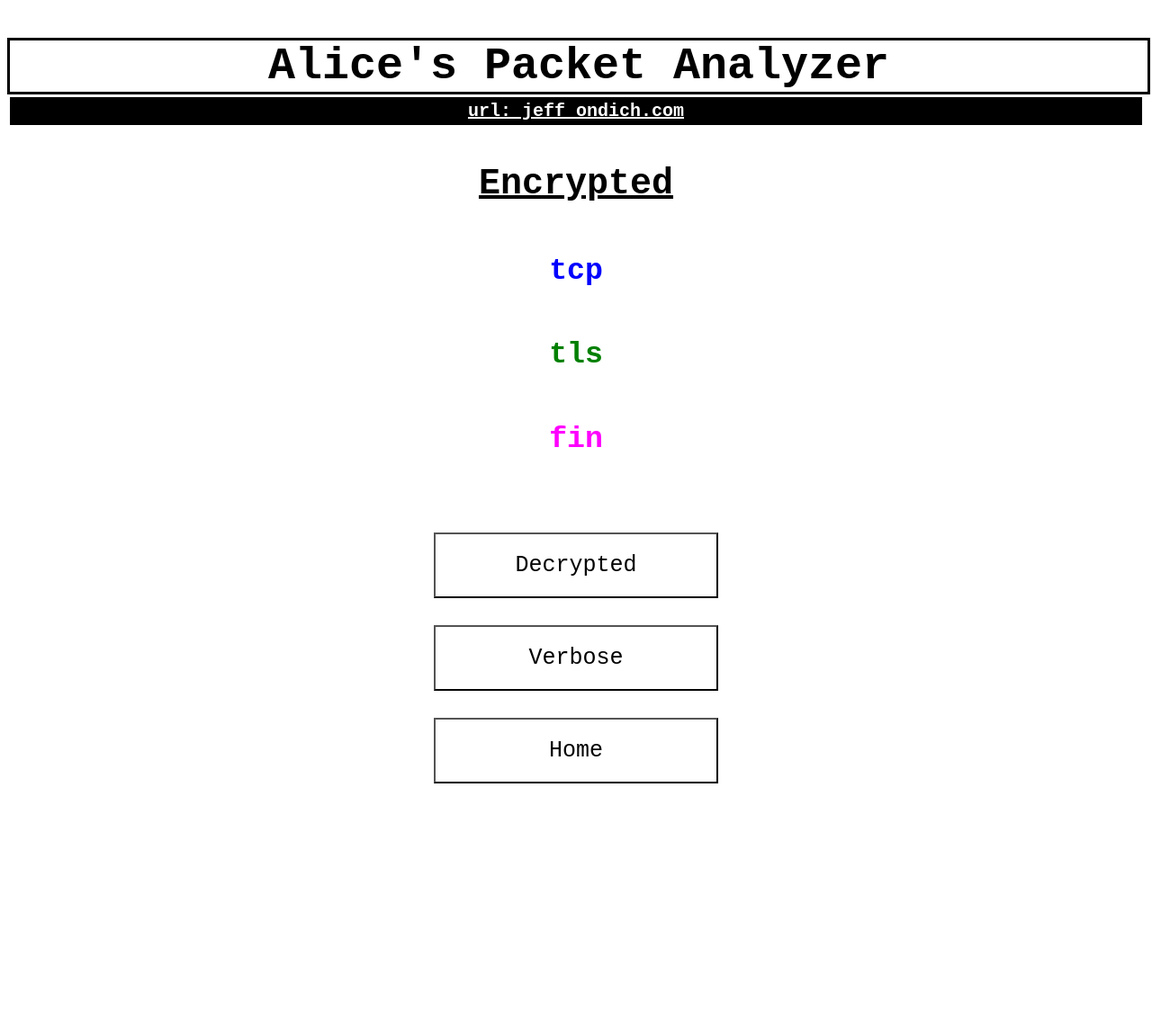
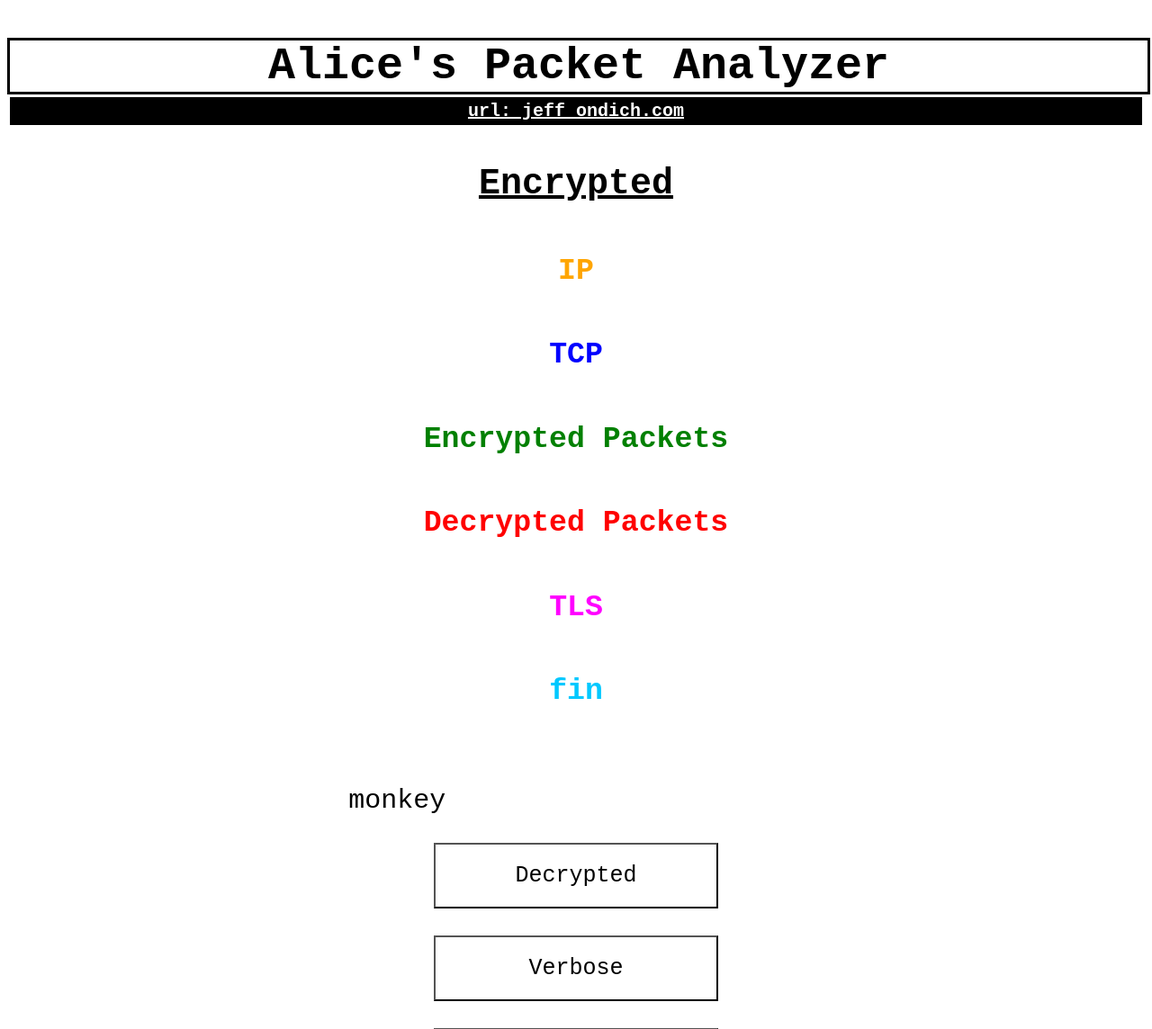
Before and after one commit to Waltlxj/alice-packet-analyzer, a Flask app: page /encrypted in a window 1280 px wide. Shown: the top 1144 px of the page at 90% size. Before the commit the page ends 871 px from the top, so only its background shows below. Run offline with Flask 2, Linux system fonts and the light colour scheme; parts of the project's set-up code (start-up, migrations or seed data) failed here and were passed over.

Commit message:
updated UI formatting

```diff
--- a/frontend/static/encrypted.js
+++ b/frontend/static/encrypted.js
@@ -2,8 +2,22 @@ window.onload = initialize;
 
 function initialize() {
     console.log("hello there");
-    var tcpButton = document.getElementById('tcp');
-    tcpButton.onclick = onTCPClick;
+
+    // Encrypted Packets
+    var enpktButton = document.getElementById('enpkt');
+    enpktButton.onclick = onClickEnpkt;
+
+    // Decrypted Packets
+    var depktButton = document.getElementById('depkt');
+    depktButton.onclick = onClickDepkt;
+
+    // TCP
+
+
+    // TLS
+
+    // IP
+
 }
 
 function getAPIBaseURL() {
@@ -14,65 +28,76 @@ function getAPIBaseURL() {
     return baseURL;
 }
 
-function onTCPClick() {
-    console.log("TCP is clicked");
-    getTCP();
+function onClickEnpkt() {
+    getEnpkt();
 }
 
-function getTCP() {
+function getEnpkt() {
 
     var url = getAPIBaseURL() + '/encrypted/';
+    fetch(url, {method: 'get'})
+    .then((response) => response.json())
+    .then(function(enpktOutput) {
 
-    // Send the request to the Crosswords API /authors/ endpoint
-    fetch(url, {method: 'get'})
-
-    // When the results come back, transform them from a JSON string into
-    // a Javascript object (in this case, a list of author dictionaries).
-    .then((response) => response.json())
-
-    // Once you have your list of author dictionaries, use it to build
-    // an HTML table displaying the author names and lifespan.
-    .then(function(tcpOutput) {
         // Build the table body.
         var tableBody = '';
-
-        console.log(tcpOutput);
+        console.log(enpktOutput);
 
         // NOTE: output JSON/dict starts at 1
         // Gets packet from 1-3
-        tableBody += '<tr><td>' + tcpOutput[1] + '</td></tr>';
-        tableBody += '<tr><td>' + tcpOutput[2] + '</td></tr>';
-        tableBody += '<tr><td>' + tcpOutput[3] + '</td></tr>';
+        tableBody += '<tr><td>' + enpktOutput[1] + '</td></tr>';
+        tableBody += '<tr><td>' + enpktOutput[2] + '</td></tr>';
+        tableBody += '<tr><td>' + enpktOutput[3] + '</td></tr>';
 
         var resultsTableElement = document.getElementById('results_table');
         resultsTableElement.innerHTML = tableBody;
 
+        var infoBoxElement = document.getElementById('infobox');
+        infoBoxElement.innerHTML = "I love encrypted packets.";
+    })
 
-        /*
-        var searchResult = document.getElementById('search-result');
-        if(clueList == 0) {
-            searchResult.innerHTML = "No results found for:" + '"' + searchText + '"' + ' Try a different search!';
-        }
-        else {
-            searchResult.innerHTML = "Showing results for: " + '"' + searchText + '"';
+    // Log the error if anything went wrong during the fetch.
+    .catch(function(error) {
+        console.log(error);
+    });
 
-            for (var k = 0; k < clueList.length; k++) {
-                tableBody += '<tr><td><a onclick="getPuzzleFromClue(' + clueList[k]['clue_id']+ ",'"
-                    + clueList[k]['clue']  + "','"
-                    + clueList[k]['answer']
-                    + "')\">"
-                    + clueList[k]['clue']
-                    + '</a></td></tr>';
+}
 
-            }
-        }
-        // Put the table body we just built inside the table that's already on the page.
+function getAPIBaseURL() {
+    let baseURL = window.location.protocol
+                    + '//' + window.location.hostname
+                    + ':' + window.location.port
+                    + '/api';
+    return baseURL;
+}
+
+function onClickDepkt() {
+    getDepkt();
+}
+
+function getDepkt() {
+
+    var url = getAPIBaseURL() + '/decrypted/';
+    fetch(url, {method: 'get'})
+    .then((response) => response.json())
+    .then(function(depktOutput) {
+
+        // Build the table body.
+        var tableBody = '';
+        console.log(depktOutput);
+
+        // NOTE: output JSON/dict starts at 1
+        // Gets packet from 1-3
+        tableBody += '<tr><td>' + depktOutput[1] + '</td></tr>';
+        tableBody += '<tr><td>' + depktOutput[2] + '</td></tr>';
+        tableBody += '<tr><td>' + depktOutput[3] + '</td></tr>';
+
         var resultsTableElement = document.getElementById('results_table');
-        if (resultsTableElement) {
-            resultsTableElement.innerHTML = tableBody;
-        }
-        console.log(tableBody);
-        */
+        resultsTableElement.innerHTML = tableBody;
+
+        var infoBoxElement = document.getElementById('infobox');
+        infoBoxElement.innerHTML = "I love decrypted packets.";
+
     })
 
     // Log the error if anything went wrong during the fetch.
--- a/frontend/static/style.css
+++ b/frontend/static/style.css
@@ -59,33 +59,45 @@ p {
 .protocols {
     font-size: 40px;
     width: 100%;
-    color: orange;
     text-align: center;
 }
 
+.ip {
+    color: orange;
+}
+
+.enpkt {
+    color: green;
+}
+
+.depkt {
+    color: red;
+}
 
 .tcp {
     color: blue;
-
 }
 
 .tls {
-    color: green;
-
-}
-
-.http {
-    color: red;
+    color: magenta;
 }
 
 .fin {
-    color: magenta;
+    color:rgb(0, 200, 255);
 }
 
 .results {
     color:black;
-    font-size: 25px;
+    font-size: 30px;
     margin-left: auto;
     margin-right: auto;
     text-align: center;
 }
+
+.infoProtocol {
+    width: 40%;
+    font-size: 30px;
+    margin-left: auto;
+    margin-right: auto;
+
+}
--- a/frontend/templates/encrypted.html
+++ b/frontend/templates/encrypted.html
@@ -14,17 +14,23 @@
     <h3><u>Encrypted</u></h3>
 
     <div class = "protocols">
-        <h5 class="tcp" id="tcp"> tcp </h5>
-        <h5 class="tls"> tls</h5>
+        <h5 class="ip" id="ip"> IP</h5>
+        <h5 class="tcp" id="tcp"> TCP </h5>
+        <h5 class="enpkt" id="enpkt"> Encrypted Packets </h5>
+        <h5 class="depkt" id="depkt"> Decrypted Packets </h5>
+        <h5 class="tls"> TLS</h5>
         <h5 class="fin"> fin</h5>
     </div>
 
-    <div>
+    <div class = "databox">
         <table class = "results" id="results_table">
         </table>
 
+    <p class = "infoProtocol" id="infobox">
+        monkey
+    </p>
+
     </div>
-
 
 
 
```
